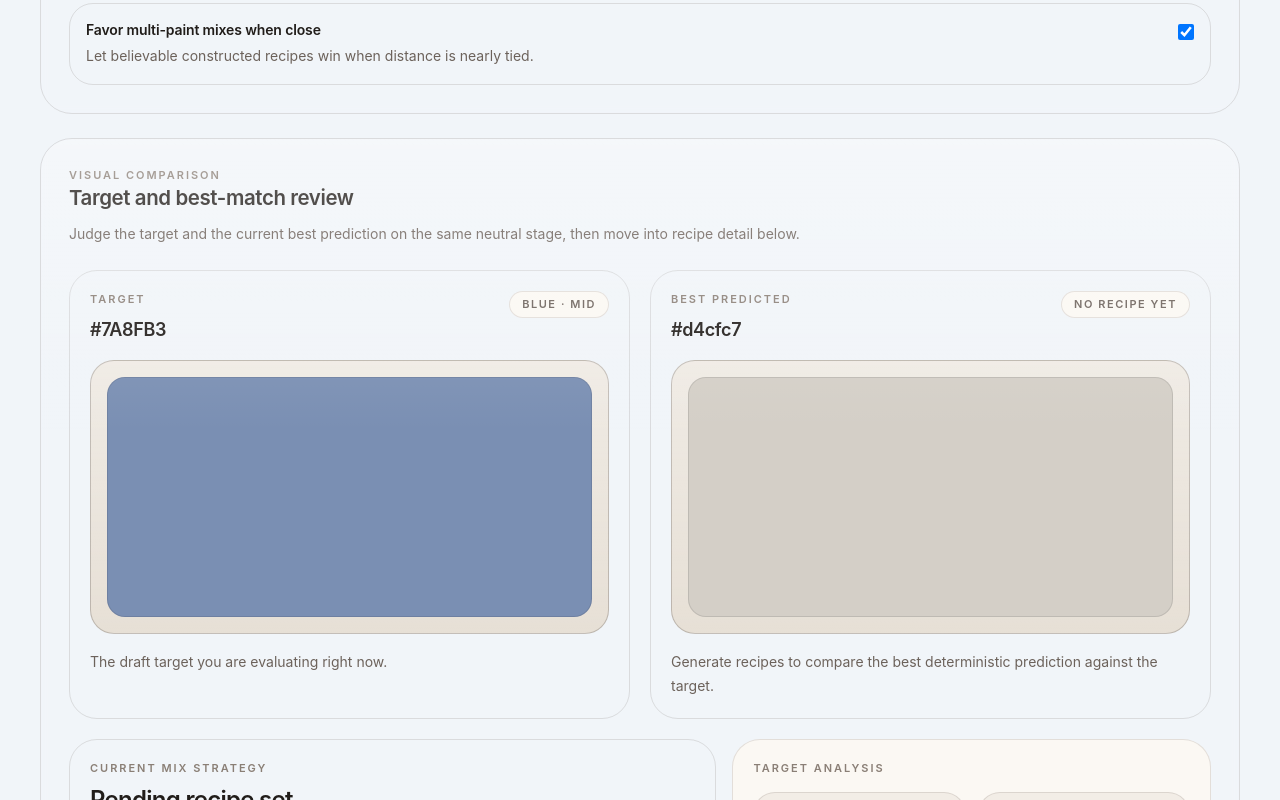
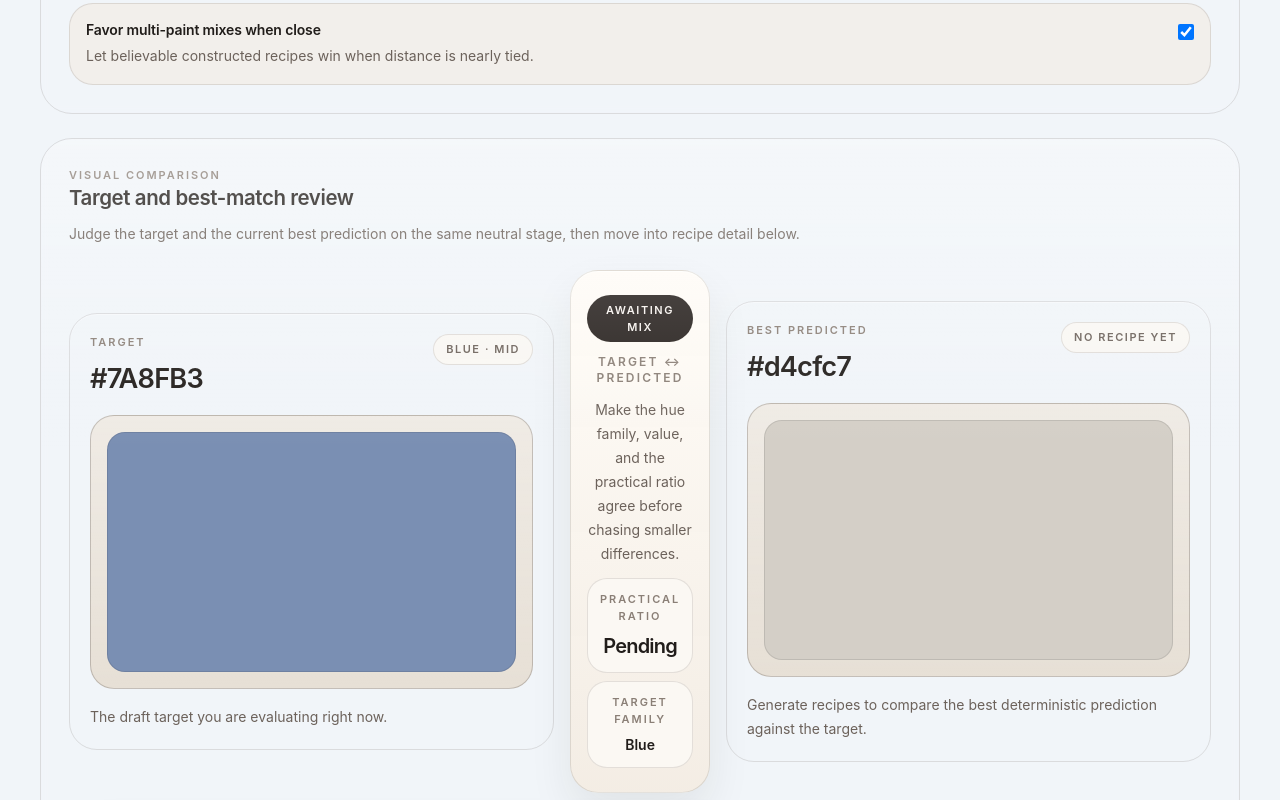
Before and after one commit to loading189/paintHelper, a React (Vite) app: page / in a window 1280 px wide. Shown: the part 2500-3300 px from the top of the page. Built offline with nearby package versions, Linux system fonts and the light colour scheme.

Commit message:
Polish mixer comparison and recipe card UI

```diff
--- a/src/components/SwatchTile.tsx
+++ b/src/components/SwatchTile.tsx
@@ -7,21 +7,27 @@ type SwatchTileProps = {
   testId?: string;
 };
 
-export const SwatchTile = ({ label, hex, helper, emphasis = 'default', footer, testId }: SwatchTileProps) => (
+export const SwatchTile = ({ label, hex, helper, emphasis = 'default', footer, testId }: SwatchTileProps) => {
+  const isHero = emphasis === 'hero';
+
+  return (
     <div
-    className={`swatch-tile ${emphasis === 'hero' ? 'min-h-[300px]' : 'min-h-[220px]'} rounded-[28px] border border-[color:var(--border-soft)] bg-[color:var(--surface-1)]/96 p-4 sm:p-5`}
+      className={`swatch-tile rounded-[28px] border border-[color:var(--border-soft)] bg-[color:var(--surface-1)]/96 p-4 sm:p-5 ${
+        isHero ? 'min-h-[300px] shadow-[inset_0_1px_0_rgba(255,255,255,0.32)]' : 'min-h-[220px]'
+      }`}
       data-testid={testId}
     >
       <div className="flex items-start justify-between gap-3">
         <div>
           <p className="studio-eyebrow">{label}</p>
-        <p className="mt-2 text-lg font-semibold tracking-[-0.02em] text-[color:var(--text-strong)]">{hex}</p>
+          <p className={`mt-2 font-semibold tracking-[-0.03em] text-[color:var(--text-strong)] ${isHero ? 'text-[1.5rem] sm:text-[1.7rem]' : 'text-lg'}`}>{hex}</p>
         </div>
-      {helper ? <span className="rounded-full border border-[color:var(--border-soft)] bg-[color:var(--surface-0)] px-3 py-1 text-[11px] font-semibold uppercase tracking-[0.14em] text-[color:var(--text-muted)]">{helper}</span> : null}
+        {helper ? <span className="studio-chip">{helper}</span> : null}
       </div>
-    <div className="swatch-well mt-4 rounded-[24px] border border-[color:var(--border-strong)] bg-[color:var(--surface-2)] p-3 sm:p-4">
-      <div className={`rounded-[18px] border border-black/10 ${emphasis === 'hero' ? 'h-52 sm:h-60' : 'h-36 sm:h-40'}`} style={{ backgroundColor: hex }} />
+      <div className={`swatch-well mt-4 rounded-[24px] border border-[color:var(--border-strong)] bg-[color:var(--surface-2)] ${isHero ? 'p-3 sm:p-4' : 'p-3'}`}>
+        <div className={`rounded-[18px] border border-black/10 ${isHero ? 'h-52 sm:h-60' : 'h-36 sm:h-40'}`} style={{ backgroundColor: hex }} />
       </div>
       {footer ? <p className="mt-4 text-sm leading-6 text-[color:var(--text-muted)]">{footer}</p> : null}
     </div>
   );
+};
--- a/src/features/mixer/MixerPage.tsx
+++ b/src/features/mixer/MixerPage.tsx
@@ -180,7 +180,7 @@ export const MixerPage = ({
                 </div>
               </div>
 
-              <div className="rounded-[28px] border border-[color:var(--border-soft)] bg-[color:var(--surface-1)]/92 p-4 sm:p-5">
+              <div className="studio-panel studio-panel-muted">
                 <div className="flex flex-wrap items-start justify-between gap-4">
                   <div>
                     <p className="studio-eyebrow">Ranking profile</p>
@@ -309,13 +309,13 @@ export const MixerPage = ({
               ].map((toggle) => (
                 <label
                   key={toggle.label}
-                  className="flex cursor-pointer items-start justify-between gap-4 rounded-[24px] border border-[color:var(--border-soft)] bg-[color:var(--surface-1)]/70 px-4 py-4"
+                  className="studio-toggle"
                 >
                   <div>
                     <p className="text-sm font-semibold tracking-[-0.01em] text-[color:var(--text-strong)]">{toggle.label}</p>
                     <p className="mt-1 text-sm leading-6 text-[color:var(--text-muted)]">{toggle.description}</p>
                   </div>
-                  <input type="checkbox" checked={toggle.checked} onChange={(event) => toggle.onChange(event.target.checked)} className="mt-1 h-4 w-4" />
+                  <input type="checkbox" checked={toggle.checked} onChange={(event) => toggle.onChange(event.target.checked)} className="mt-1 h-4 w-4 rounded border-[color:var(--border-soft)] text-[color:var(--accent-blue)]" />
                 </label>
               ))}
             </div>
@@ -328,7 +328,7 @@ export const MixerPage = ({
               Target and best-match review
             </SectionTitle>
 
-            <div className="mt-6 grid gap-5 xl:grid-cols-2">
+            <div className="mt-6 grid gap-4 xl:grid-cols-[minmax(0,1fr),140px,minmax(0,1fr)] xl:items-center">
               <SwatchTile
                 label="Target"
                 hex={draftNormalizedHex ?? '#b5b0aa'}
@@ -337,10 +337,25 @@ export const MixerPage = ({
                 emphasis="hero"
                 testId="target-swatch-panel"
               />
+              <div className="studio-panel studio-panel-strong flex flex-col items-center justify-center gap-3 px-4 py-6 text-center xl:min-h-[300px]">
+                <span className="studio-chip studio-chip-accent">{topRecipe ? `Δ ${formatDistance(topRecipe.scoreBreakdown.finalScore)}` : 'Awaiting mix'}</span>
+                <p className="text-xs font-semibold uppercase tracking-[0.18em] text-[color:var(--text-subtle)]">Target ↔ predicted</p>
+                <p className="text-sm leading-6 text-[color:var(--text-muted)]">Make the hue family, value, and the practical ratio agree before chasing smaller differences.</p>
+                <div className="grid w-full gap-2">
+                  <div className="rounded-[20px] border border-[color:var(--border-soft)] bg-[color:var(--surface-0)] px-3 py-3">
+                    <p className="studio-eyebrow">Practical ratio</p>
+                    <p className="mt-2 text-xl font-semibold tracking-[-0.04em] text-[color:var(--text-strong)]">{topRecipe?.practicalRatioText ?? 'Pending'}</p>
+                  </div>
+                  <div className="rounded-[20px] border border-[color:var(--border-soft)] bg-[color:var(--surface-0)] px-3 py-3">
+                    <p className="studio-eyebrow">Target family</p>
+                    <p className="mt-2 text-sm font-semibold capitalize text-[color:var(--text-strong)]">{previewAnalysis?.hueFamily ?? '—'}</p>
+                  </div>
+                </div>
+              </div>
               <SwatchTile
                 label="Best predicted"
                 hex={topRecipe?.predictedHex ?? '#d4cfc7'}
-                helper={topRecipe ? `Δ ${formatDistance(topRecipe.scoreBreakdown.finalScore)}` : 'No recipe yet'}
+                helper={topRecipe ? `${topRecipe.predictedAnalysis.hueFamily} · ${topRecipe.predictedAnalysis.valueClassification}` : 'No recipe yet'}
                 footer={
                   topRecipe
                     ? `Current lead recipe uses ${topRecipe.practicalRatioText} as the physical starting pile.`
@@ -351,12 +366,12 @@ export const MixerPage = ({
               />
             </div>
 
-            <div className="mt-5 grid gap-4 xl:grid-cols-[minmax(0,1.15fr),minmax(0,0.85fr)]">
-              <div className="rounded-[28px] border border-[color:var(--border-soft)] bg-[color:var(--surface-1)]/80 p-4 sm:p-5">
+            <div className="mt-5 grid gap-4 xl:grid-cols-[minmax(0,1.2fr),minmax(0,0.8fr)]">
+              <div className="studio-panel studio-panel-strong">
                 <div className="flex flex-wrap items-start justify-between gap-4">
                   <div>
                     <p className="studio-eyebrow">Current mix strategy</p>
-                    <p className="mt-2 text-2xl font-semibold tracking-[-0.03em] text-[color:var(--text-strong)]">{topRecipe?.practicalRatioText ?? 'Pending recipe set'}</p>
+                    <p className="mt-2 text-[2rem] font-semibold tracking-[-0.05em] text-[color:var(--text-strong)] sm:text-[2.4rem]">{topRecipe?.practicalRatioText ?? 'Pending recipe set'}</p>
                     <p className="mt-2 text-sm leading-6 text-[color:var(--text-muted)]">
                       {topRecipe
                         ? topRecipe.mixStrategy[0] ?? 'Use the practical ratio first, then fine-tune slowly.'
@@ -391,7 +406,7 @@ export const MixerPage = ({
                 </div>
               </div>
 
-              <div className="rounded-[28px] border border-[color:var(--border-soft)] bg-[color:var(--surface-0)] p-4 sm:p-5">
+              <div className="studio-panel">
                 <p className="studio-eyebrow">Target analysis</p>
                 <div className="mt-4 grid gap-3 sm:grid-cols-2">
                   {targetMetrics.map((metric) => (
@@ -410,7 +425,7 @@ export const MixerPage = ({
               </div>
             </div>
 
-            <div className="mt-5 rounded-[28px] border border-[color:var(--border-soft)] bg-[color:var(--surface-1)]/74 p-4 sm:p-5">
+            <div className="studio-panel studio-panel-muted mt-5">
               <div className="flex flex-wrap items-center justify-between gap-3">
                 <div>
                   <p className="studio-eyebrow">Recent targets</p>
@@ -423,7 +438,7 @@ export const MixerPage = ({
                   recentColors.map((color) => (
                     <button
                       key={color}
-                      className="group flex items-center gap-3 rounded-full border border-[color:var(--border-soft)] bg-[color:var(--surface-0)] px-3 py-2 text-sm text-[color:var(--text-body)] hover:border-[color:var(--border-strong)] hover:bg-white"
+                      className="studio-recent-chip"
                       type="button"
                       title={color}
                       onClick={() => handleDraftChange(color)}
--- a/src/features/mixer/RecipeCard.tsx
+++ b/src/features/mixer/RecipeCard.tsx
@@ -44,7 +44,7 @@ const badgeClassName = (badge: string): string => {
   if (badge.toLowerCase().includes('usable') || badge.toLowerCase().includes('friendly')) {
     return 'studio-chip-success';
   }
-  return 'studio-chip';
+  return '';
 };
 
 export const RecipeCard = ({ rank, recipe, paints, showPercentages, showPartsRatios, onSave }: RecipeCardProps) => {
@@ -56,11 +56,11 @@ export const RecipeCard = ({ rank, recipe, paints, showPercentages, showPartsRat
     <Card className="p-5 sm:p-7">
       <div className="flex flex-col gap-5 border-b border-[color:var(--border-soft)] pb-6 lg:flex-row lg:items-start lg:justify-between">
         <div className="space-y-4">
-          <div className="flex flex-wrap items-center gap-3">
+          <div className="flex flex-wrap items-center gap-2.5">
             <span className="studio-chip">Rank #{rank}</span>
             <span className="studio-chip studio-chip-success">{recipe.qualityLabel}</span>
             {recipe.badges.map((badge) => (
-              <span key={badge} className={`studio-chip ${badgeClassName(badge)}`}>
+              <span key={badge} className={`studio-chip ${badgeClassName(badge)}`.trim()}>
                 {badge}
               </span>
             ))}
@@ -68,7 +68,7 @@ export const RecipeCard = ({ rank, recipe, paints, showPercentages, showPartsRat
 
           <div>
             <p className="studio-eyebrow">Recipe title</p>
-            <h3 className="mt-2 max-w-4xl text-[1.65rem] font-semibold leading-tight tracking-[-0.04em] text-[color:var(--text-strong)] sm:text-[1.85rem]">
+            <h3 className="mt-2 max-w-4xl text-[1.55rem] font-semibold leading-tight tracking-[-0.04em] text-[color:var(--text-strong)] sm:text-[1.8rem]">
               {recipe.recipeText}
             </h3>
             <p className="mt-3 max-w-3xl text-sm leading-7 text-[color:var(--text-muted)]">
@@ -78,7 +78,7 @@ export const RecipeCard = ({ rank, recipe, paints, showPercentages, showPartsRat
         </div>
 
         <div className="flex flex-wrap gap-3 lg:flex-col lg:items-end">
-          <div className="rounded-[24px] border border-[color:var(--border-soft)] bg-[color:var(--surface-1)] px-4 py-3 text-right">
+          <div className="studio-panel min-w-[180px] px-4 py-3 text-right">
             <p className="studio-eyebrow">Painter score</p>
             <p className="mt-2 text-2xl font-semibold tracking-[-0.03em] text-[color:var(--text-strong)]">{formatDistance(recipe.scoreBreakdown.finalScore)}</p>
           </div>
@@ -88,17 +88,17 @@ export const RecipeCard = ({ rank, recipe, paints, showPercentages, showPartsRat
         </div>
       </div>
 
-      <div className="mt-6 grid gap-6 2xl:grid-cols-[minmax(0,1.05fr),minmax(0,0.95fr)]">
+      <div className="mt-6 grid gap-6 2xl:grid-cols-[minmax(0,1.08fr),minmax(0,0.92fr)]">
         <div className="space-y-6">
-          <section className="rounded-[30px] border border-[color:var(--border-soft)] bg-[color:var(--surface-1)]/72 p-4 sm:p-5">
-            <div className="flex items-center justify-between gap-3">
+          <section className="studio-panel studio-panel-strong">
+            <div className="flex flex-wrap items-center justify-between gap-3">
               <div>
                 <p className="studio-eyebrow">Comparison</p>
                 <p className="mt-2 text-lg font-semibold tracking-[-0.02em] text-[color:var(--text-strong)]">Target versus predicted</p>
               </div>
               <span className="studio-chip studio-chip-info">Difference cue {formatDistance(recipe.scoreBreakdown.finalScore)}</span>
             </div>
-            <div className="mt-5 grid gap-4 xl:grid-cols-2">
+            <div className="mt-5 grid gap-3 md:grid-cols-[minmax(0,1fr),110px,minmax(0,1fr)] md:items-center">
               <SwatchTile
                 label="Target"
                 hex={recipe.targetAnalysis.normalizedHex}
@@ -106,6 +106,11 @@ export const RecipeCard = ({ rank, recipe, paints, showPercentages, showPartsRat
                 footer="Target swatch for direct neutral-ground comparison."
                 testId="target-swatch-panel"
               />
+              <div className="studio-panel studio-panel-muted flex flex-col items-center justify-center gap-2 px-4 py-5 text-center md:min-h-[220px]">
+                <span className="studio-chip studio-chip-accent">Δ {formatDistance(recipe.scoreBreakdown.finalScore)}</span>
+                <p className="text-xs font-semibold uppercase tracking-[0.18em] text-[color:var(--text-subtle)]">Direct compare</p>
+                <p className="text-sm leading-6 text-[color:var(--text-muted)]">Use hue family and value first, then adjust by chroma.</p>
+              </div>
               <SwatchTile
                 label="Predicted"
                 hex={recipe.predictedHex}
@@ -129,7 +134,7 @@ export const RecipeCard = ({ rank, recipe, paints, showPercentages, showPartsRat
             </div>
           </section>
 
-          <section className="rounded-[30px] border border-[color:var(--border-soft)] bg-[color:var(--surface-0)] p-4 sm:p-5">
+          <section className="studio-panel studio-panel-strong">
             <div className="flex flex-wrap items-center justify-between gap-3">
               <div>
                 <p className="studio-eyebrow">Mix</p>
@@ -138,25 +143,30 @@ export const RecipeCard = ({ rank, recipe, paints, showPercentages, showPartsRat
               <span className="studio-chip studio-chip-success">Use this first on the palette</span>
             </div>
 
-            <div className="mt-5 grid gap-4 lg:grid-cols-[minmax(0,1.15fr),minmax(0,0.85fr)]">
-              <div className="rounded-[26px] border border-[color:var(--border-soft)] bg-[color:var(--surface-1)] px-5 py-5">
-                <p className="studio-eyebrow">Practical ratio</p>
-                <p className="mt-3 text-4xl font-semibold tracking-[-0.05em] text-[color:var(--text-strong)]">{recipe.practicalRatioText}</p>
-                <p className="mt-3 text-sm leading-7 text-[color:var(--text-muted)]">
+            <div className="mt-5 grid gap-4 lg:grid-cols-[minmax(0,1.2fr),minmax(0,0.8fr)]">
+              <div className="rounded-[28px] border border-[rgba(38,33,29,0.12)] bg-[linear-gradient(180deg,rgba(40,34,31,0.98),rgba(30,26,23,0.96))] px-5 py-5 text-stone-50 shadow-[0_18px_34px_rgba(33,29,26,0.16)]">
+                <div className="flex flex-wrap items-center justify-between gap-3">
+                  <p className="studio-eyebrow text-stone-300">Practical ratio</p>
+                  <span className="rounded-full border border-white/10 bg-white/10 px-3 py-1 text-[11px] font-semibold uppercase tracking-[0.14em] text-stone-100">
+                    Physical starting pile
+                  </span>
+                </div>
+                <p className="mt-4 text-5xl font-semibold tracking-[-0.06em] text-white sm:text-[3.6rem]">{recipe.practicalRatioText}</p>
+                <p className="mt-3 max-w-xl text-sm leading-7 text-stone-300">
                   Build this pile first before fine-tuning. It is the clearest physical instruction on the card.
                 </p>
-                {practicalDiffers ? <p className="mt-2 text-sm text-[color:var(--text-subtle)]">Rounded from exact {recipe.exactRatioText} to keep the hand-mixed pile readable.</p> : null}
+                {practicalDiffers ? <p className="mt-2 text-sm text-stone-400">Rounded from exact {recipe.exactRatioText} to keep the hand-mixed pile readable.</p> : null}
               </div>
 
               <div className="grid gap-3">
                 {showPercentages ? (
-                  <div className="rounded-[24px] border border-[color:var(--border-soft)] bg-[color:var(--surface-1)] px-4 py-4 text-sm">
+                  <div className="studio-panel studio-panel-muted px-4 py-4 text-sm">
                     <p className="studio-eyebrow">Practical percentages</p>
                     <p className="mt-2 text-lg font-semibold text-[color:var(--text-strong)]">{recipe.practicalPercentages.map((percentage) => `${percentage}%`).join(' · ')}</p>
                     <p className="mt-2 text-sm text-[color:var(--text-muted)]">Shown to mirror the practical ratio, not to replace it.</p>
                   </div>
                 ) : null}
-                <div className="rounded-[24px] border border-[color:var(--border-soft)] bg-[color:var(--surface-1)] px-4 py-4 text-sm">
+                <div className="studio-panel studio-panel-muted px-4 py-4 text-sm">
                   <p className="studio-eyebrow">Exact detail</p>
                   <p className="mt-2 font-semibold text-[color:var(--text-strong)]">{recipe.exactRatioText}</p>
                   {showPercentages ? <p className="mt-2 text-[color:var(--text-muted)]">Exact percentages: {recipe.exactPercentages.map((percentage) => `${percentage}%`).join(' · ')}</p> : null}
@@ -168,7 +178,10 @@ export const RecipeCard = ({ rank, recipe, paints, showPercentages, showPartsRat
               {recipe.components.map((component, index) => {
                 const paint = paintMap.get(component.paintId);
                 return (
-                  <li key={component.paintId} className="flex flex-col gap-3 rounded-[24px] border border-[color:var(--border-soft)] bg-[color:var(--surface-1)] px-4 py-4 sm:flex-row sm:items-center sm:justify-between">
+                  <li
+                    key={component.paintId}
+                    className="flex flex-col gap-3 rounded-[24px] border border-[color:var(--border-soft)] bg-[color:var(--surface-1)] px-4 py-4 sm:flex-row sm:items-center sm:justify-between"
+                  >
                     <div className="flex items-center gap-3">
                       <span className="h-11 w-11 rounded-2xl border border-black/10" style={{ backgroundColor: paint?.hex ?? '#c7beb2' }} />
                       <div>
@@ -188,7 +201,7 @@ export const RecipeCard = ({ rank, recipe, paints, showPercentages, showPartsRat
         </div>
 
         <div className="space-y-6">
-          <section className="rounded-[30px] border border-[color:var(--border-soft)] bg-[color:var(--surface-1)]/72 p-4 sm:p-5">
+          <section className="studio-panel studio-panel-muted">
             <p className="studio-eyebrow">Guidance</p>
             <div className="mt-4 grid gap-4 xl:grid-cols-2">
               <div className="rounded-[24px] border border-[color:var(--border-soft)] bg-[color:var(--surface-0)] px-4 py-4 text-sm text-[color:var(--text-body)]">
@@ -227,15 +240,20 @@ export const RecipeCard = ({ rank, recipe, paints, showPercentages, showPartsRat
             </ul>
           </section>
 
-          <details className="group rounded-[30px] border border-[color:var(--border-soft)] bg-[color:var(--surface-0)] p-4 sm:p-5">
-            <summary className="cursor-pointer list-none">
+          <details className="studio-disclosure group">
+            <summary className="studio-disclosure-summary">
               <div className="flex flex-wrap items-center justify-between gap-3">
                 <div>
                   <p className="studio-eyebrow">Reasoning</p>
                   <p className="mt-2 text-lg font-semibold tracking-[-0.02em] text-[color:var(--text-strong)]">Why this ranked</p>
                   <p className="mt-2 text-sm leading-6 text-[color:var(--text-muted)]">{recipe.whyThisRanked[0] ?? 'Open for score detail and ranking rationale.'}</p>
                 </div>
-                <span className="studio-chip">Expand details</span>
+                <div className="flex items-center gap-2">
+                  <span className="studio-chip studio-chip-info">Expand details</span>
+                  <span aria-hidden="true" className="studio-disclosure-caret">
+                    ↓
+                  </span>
+                </div>
               </div>
             </summary>
 
--- a/src/styles.css
+++ b/src/styles.css
@@ -71,7 +71,9 @@ select:focus-visible,
 textarea:focus-visible,
 summary:focus-visible {
   outline: none;
-  box-shadow: 0 0 0 3px rgba(62, 97, 124, 0.16);
+  box-shadow:
+    0 0 0 1px rgba(255, 255, 255, 0.86),
+    0 0 0 4px rgba(62, 97, 124, 0.18);
 }
 
 ::selection {
@@ -95,6 +97,25 @@ summary:focus-visible {
   .studio-eyebrow {
     @apply text-[11px] font-semibold uppercase tracking-[0.18em];
     color: var(--text-subtle);
+  }
+
+  .studio-panel {
+    @apply rounded-[28px] border p-4 sm:p-5;
+    border-color: var(--border-soft);
+    background: rgba(251, 248, 243, 0.82);
+    box-shadow: inset 0 1px 0 rgba(255, 255, 255, 0.3);
+  }
+
+  .studio-panel-muted {
+    background: rgba(242, 237, 230, 0.78);
+  }
+
+  .studio-panel-strong {
+    border-color: rgba(38, 33, 29, 0.12);
+    background: linear-gradient(180deg, rgba(255, 252, 247, 0.98), rgba(243, 236, 227, 0.96));
+    box-shadow:
+      inset 0 1px 0 rgba(255, 255, 255, 0.52),
+      0 20px 44px rgba(40, 33, 28, 0.08);
   }
 
   .studio-input,
@@ -148,6 +169,18 @@ summary:focus-visible {
     transform: translateY(-1px);
   }
 
+  .studio-button-danger {
+    border: 1px solid rgba(146, 92, 92, 0.18);
+    background: rgba(146, 92, 92, 0.08);
+    color: #7f514f;
+  }
+
+  .studio-button-danger:hover:not(:disabled) {
+    border-color: rgba(146, 92, 92, 0.26);
+    background: rgba(146, 92, 92, 0.12);
+    transform: translateY(-1px);
+  }
+
   .studio-chip {
     @apply inline-flex items-center rounded-full border px-3 py-1.5 text-[11px] font-semibold uppercase tracking-[0.14em];
     border-color: var(--border-soft);
@@ -183,6 +216,63 @@ summary:focus-visible {
     @apply rounded-[24px] border p-4;
     border-color: var(--border-soft);
     background: rgba(251, 248, 243, 0.82);
+  }
+
+  .studio-toggle {
+    @apply flex cursor-pointer items-start justify-between gap-4 rounded-[24px] border px-4 py-4;
+    border-color: var(--border-soft);
+    background: rgba(242, 237, 230, 0.7);
+  }
+
+  .studio-toggle:hover {
+    border-color: var(--border-strong);
+    background: rgba(247, 242, 235, 0.9);
+  }
+
+  .studio-disclosure {
+    @apply rounded-[30px] border p-4 sm:p-5;
+    border-color: var(--border-soft);
+    background: rgba(251, 248, 243, 0.84);
+  }
+
+  .studio-disclosure[open] {
+    border-color: var(--border-strong);
+    background: rgba(251, 248, 243, 0.92);
+    box-shadow: inset 0 1px 0 rgba(255, 255, 255, 0.4);
+  }
+
+  .studio-disclosure-summary {
+    @apply cursor-pointer list-none rounded-[22px] -m-1 p-1;
+  }
+
+  .studio-disclosure-summary::-webkit-details-marker {
+    display: none;
+  }
+
+  .studio-disclosure-caret {
+    @apply inline-flex h-9 w-9 items-center justify-center rounded-full border text-sm;
+    border-color: var(--border-soft);
+    color: var(--text-muted);
+    background: rgba(250, 247, 242, 0.9);
+  }
+
+  .group[open] .studio-disclosure-caret {
+    transform: rotate(180deg);
+    border-color: rgba(62, 97, 124, 0.18);
+    color: #345267;
+    background: rgba(62, 97, 124, 0.08);
+  }
+
+  .studio-recent-chip {
+    @apply flex items-center gap-3 rounded-full border px-3 py-2 text-sm text-[color:var(--text-body)];
+    border-color: var(--border-soft);
+    background: rgba(251, 248, 243, 0.9);
+  }
+
+  .studio-recent-chip:hover {
+    border-color: var(--border-strong);
+    background: rgba(255, 252, 247, 0.98);
+    transform: translateY(-1px);
   }
 
   .swatch-well {
```
Also changed, not shown: src/features/recipes/SavedRecipesPage.tsx (+4 -4 lines). Lines whose indentation alone changed are shown as unchanged.
